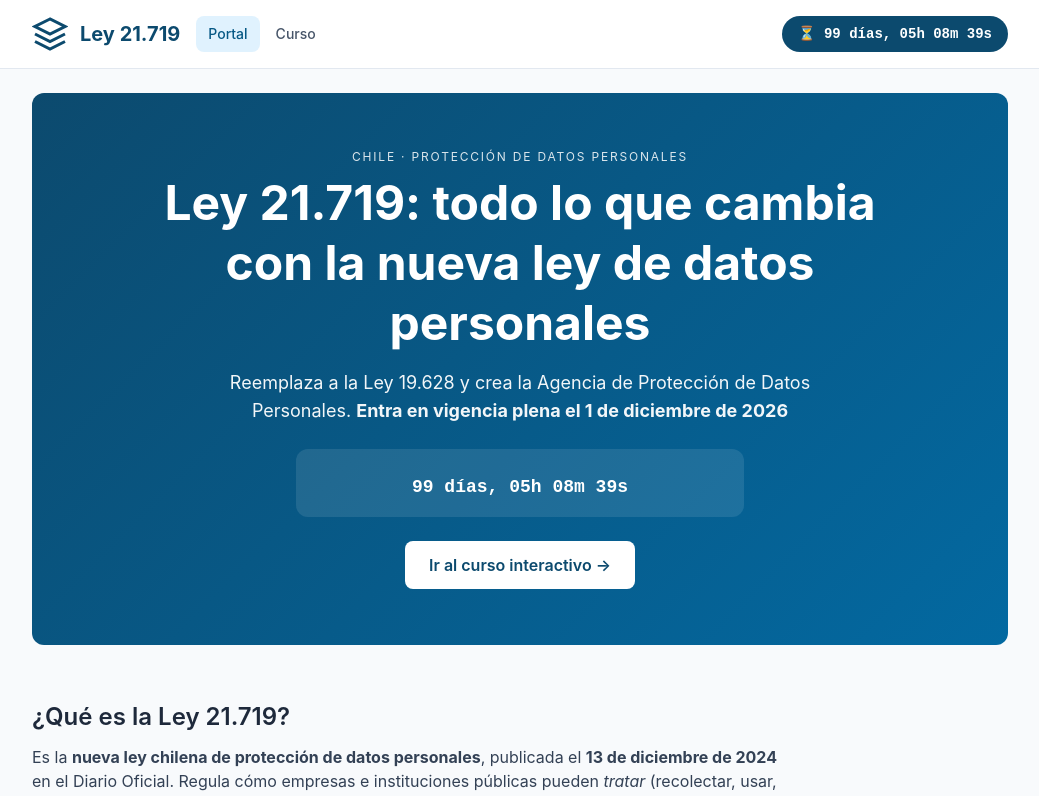
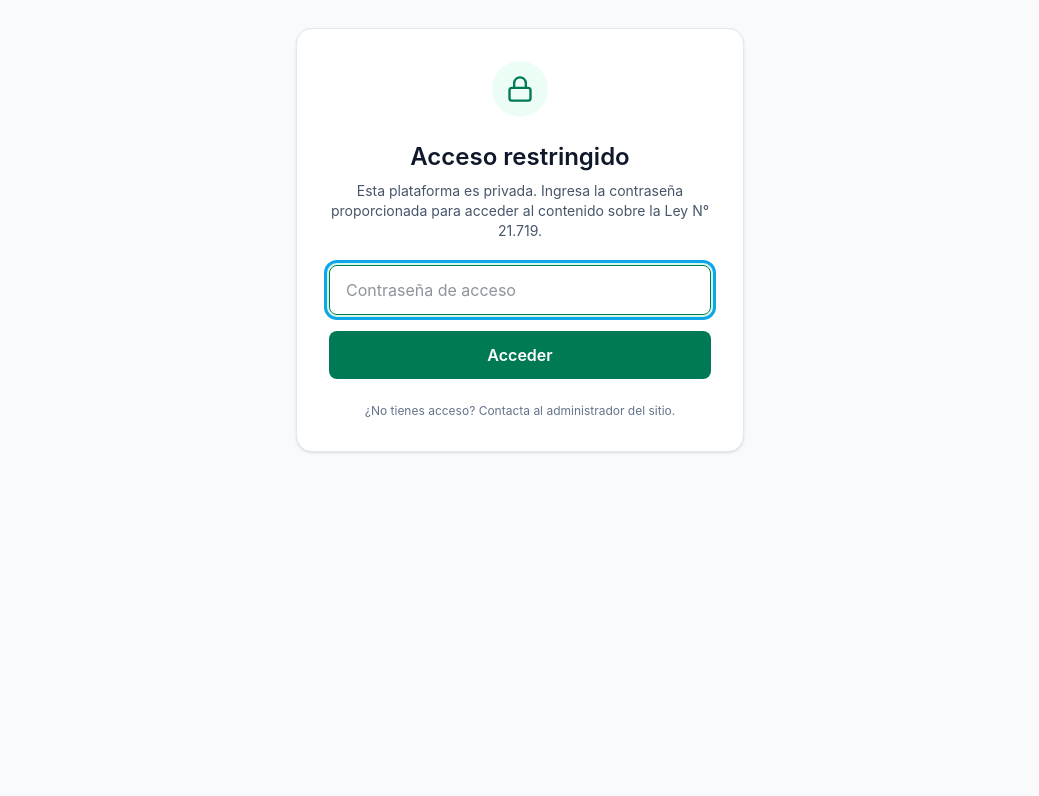
Before and after one commit to halconxhermes-droid/ley21719-cl, a React (Vite) app in the folder frontend/: page / in a window 1280 px wide. Shown: the top 796 px of the page, without its empty margins (120-1159 px from the left). Built offline with nearby package versions, Linux system fonts and the light colour scheme; no server answers.

Commit message:
feat(auth): gate de acceso con contraseña server-side (ACCESS_PASSWORD env var)

```diff
--- a/frontend/src/App.tsx
+++ b/frontend/src/App.tsx
@@ -1,7 +1,9 @@
+import { useState, useEffect } from "react";
 import { RolProvider } from "./context/RolContext";
 import { NavigationProvider, useNavigation } from "./context/NavigationContext";
 import Header from "./components/Header";
 import Footer from "./components/Footer";
+import AccessGate from "./components/AccessGate";
 import Home from "./views/Home";
 import Portal from "./views/Portal";
 import LectorModulo from "./views/LectorModulo";
@@ -37,6 +39,35 @@ function ViewRouter() {
 }
 
 export default function App() {
+  const [unlocked, setUnlocked] = useState<boolean | null>(null); // null = verificando
+
+  useEffect(() => {
+    // ¿Hay token guardado? Si sí, asumir desbloqueado (la API validará igual)
+    const stored = localStorage.getItem("ley21719_access_token");
+    setUnlocked(Boolean(stored));
+  }, []);
+
+  /* Mientras se verifica, evitar flash de contenido */
+  if (unlocked === null) {
+    return (
+      <div className="flex min-h-screen items-center justify-center bg-slate-50">
+        <div
+          className="h-8 w-8 animate-spin rounded-full border-2 border-emerald-700 border-t-transparent"
+          role="status"
+          aria-label="Cargando"
+        />
+     </div>
+    );
+  }
+
+  if (!unlocked) {
+    return (
+      <div className="min-h-screen bg-slate-50">
+        <AccessGate onUnlock={() => setUnlocked(true)} />
+     </div>
+    );
+  }
+
   return (
     <RolProvider>
       <NavigationProvider>
--- /dev/null
+++ b/frontend/src/components/AccessGate.tsx
@@ -0,0 +1,110 @@
+import { useState, useEffect } from "react";
+import { verifyPassword } from "../lib/access";
+
+interface Props {
+  onUnlock?: () => void;
+}
+
+export default function AccessGate({ onUnlock }: Props) {
+  const [password, setPassword] = useState("");
+  const [error, setError] = useState<string | null>(null);
+  const [loading, setLoading] = useState(false);
+
+  useEffect(() => {
+    const stored = localStorage.getItem("ley21719_access_token");
+    if (stored) onUnlock?.();
+  }, [onUnlock]);
+
+  async function handleSubmit(e: React.FormEvent) {
+    e.preventDefault();
+    if (!password.trim()) {
+      setError("Ingresa la contraseña de acceso.");
+      return;
+    }
+    setError(null);
+    setLoading(true);
+    try {
+      await verifyPassword(password);
+      onUnlock?.();
+    } catch (err) {
+      setError(err instanceof Error ? err.message : "Contraseña incorrecta.");
+      setPassword("");
+    } finally {
+      setLoading(false);
+    }
+  }
+
+  return (
+    <div className="flex min-h-[60vh] items-center justify-center px-4">
+      <div className="w-full max-w-md rounded-2xl border border-slate-200 bg-white p-8 shadow-sm">
+        <div className="mb-6 flex items-center justify-center">
+          <div className="flex h-14 w-14 items-center justify-center rounded-full bg-emerald-50">
+            <svg
+              xmlns="http://www.w3.org/2000/svg"
+              className="h-7 w-7 text-emerald-700"
+              viewBox="0 0 24 24"
+              fill="none"
+              stroke="currentColor"
+              strokeWidth={2}
+              aria-hidden="true"
+            >
+              <rect x="3" y="11" width="18" height="11" rx="2" />
+              <path d="M7 11V7a5 5 0 0110 0v4" />
+           </svg>
+         </div>
+       </div>
+
+        <h1 className="mb-2 text-center text-2xl font-semibold text-slate-900">
+          Acceso restringido
+       </h1>
+        <p className="mb-6 text-center text-sm text-slate-600">
+          Esta plataforma es privada. Ingresa la contraseña proporcionada para
+          acceder al contenido sobre la Ley N° 21.719.
+       </p>
+
+        <form onSubmit={handleSubmit} className="space-y-4">
+          <div>
+            <label htmlFor="access-password" className="sr-only">
+              Contraseña
+           </label>
+            <input
+              id="access-password"
+              type="password"
+              autoComplete="current-password"
+              value={password}
+              onChange={(e) => {
+                setPassword(e.target.value);
+                setError(null);
+              }}
+              placeholder="Contraseña de acceso"
+              disabled={loading}
+              className="w-full rounded-lg border border-slate-300 px-4 py-3 text-base focus:border-emerald-700 focus:outline-none focus:ring-2 focus:ring-emerald-100 disabled:bg-slate-50"
+              autoFocus
+            />
+         </div>
+
+          {error && (
+            <div
+              role="alert"
+              className="rounded-lg border border-rose-200 bg-rose-50 px-4 py-3 text-sm text-rose-700"
+            >
+              {error}
+           </div>
+          )}
+
+          <button
+            type="submit"
+            disabled={loading}
+            className="w-full rounded-lg bg-emerald-700 px-4 py-3 text-base font-semibold text-white transition hover:bg-emerald-800 focus:outline-none focus:ring-2 focus:ring-emerald-300 disabled:cursor-not-allowed disabled:bg-slate-400"
+          >
+            {loading ? "Verificando…" : "Acceder"}
+         </button>
+       </form>
+
+        <p className="mt-6 text-center text-xs text-slate-500">
+          ¿No tienes acceso? Contacta al administrador del sitio.
+       </p>
+     </div>
+   </div>
+  );
+}
--- /dev/null
+++ b/frontend/src/lib/access.ts
@@ -0,0 +1,46 @@
+/**
+ * Gate de acceso — cliente.
+ * Guarda el token en localStorage y lo inyecta en cada request vía api.ts.
+ */
+
+const TOKEN_KEY = "ley21719_access_token";
+
+export function getStoredToken(): string | null {
+  try {
+    return window.localStorage.getItem(TOKEN_KEY);
+  } catch {
+    return null;
+  }
+}
+
+export function storeToken(token: string): void {
+  try {
+    window.localStorage.setItem(TOKEN_KEY, token);
+  } catch {
+    /* noop */
+  }
+}
+
+export function clearToken(): void {
+  try {
+    window.localStorage.removeItem(TOKEN_KEY);
+  } catch {
+    /* noop */
+  }
+}
+
+/** POST /api/v1/access/verify → { token } | lanza si inválida */
+export async function verifyPassword(password: string): Promise<string> {
+  const res = await fetch("/api/v1/access/verify", {
+    method: "POST",
+    headers: { "Content-Type": "application/json", Accept: "application/json" },
+    body: JSON.stringify({ password }),
+  });
+  if (!res.ok) {
+    const body = await res.json().catch(() => null);
+    throw new Error(body?.error?.message || "Contraseña incorrecta.");
+  }
+  const data = (await res.json()) as { token: string };
+  storeToken(data.token);
+  return data.token;
+}
--- a/frontend/src/lib/api.ts
+++ b/frontend/src/lib/api.ts
@@ -6,6 +6,8 @@
  *    (hoy: túnel Cloudflare al backend local; destino final: Fly.io — ver AGENTS.md).
  * No hay URLs absolutas ni IPs hardcodeadas en este archivo.
  */
+
+import { getStoredToken, clearToken } from "./access";
 
 const API_BASE = "/api/v1";
 
@@ -251,14 +253,26 @@ export class ApiError extends Error {
 }
 
 async function request<T>(path: string, init?: RequestInit): Promise<T> {
+  // Gate: adjuntar token de acceso si existe
+  const token = getStoredToken();
+  const headers: Record<string, string> = { Accept: "application/json" };
+  if (token) headers["X-Access-Token"] = token;
+
   let res: Response;
   try {
     res = await fetch(`${API_BASE}${path}`, {
-      headers: { Accept: "application/json" },
+      headers,
       ...init,
     });
   } catch {
     throw new ApiError(0, "NETWORK_ERROR", "No se pudo conectar con el servidor.");
+  }
+
+  /* Si el gate rechaza (401), limpiar y recargar para mostrar la pantalla de acceso */
+  if (res.status === 401 && !path.startsWith("/access/")) {
+    clearToken();
+    if (typeof window !== "undefined") window.location.reload();
+    throw new ApiError(401, "UNAUTHORIZED", "Sesión expirada.");
   }
 
   if (!res.ok) {
```
Also changed, not shown: 2 other files (tests, documents, lock files or other folders).
